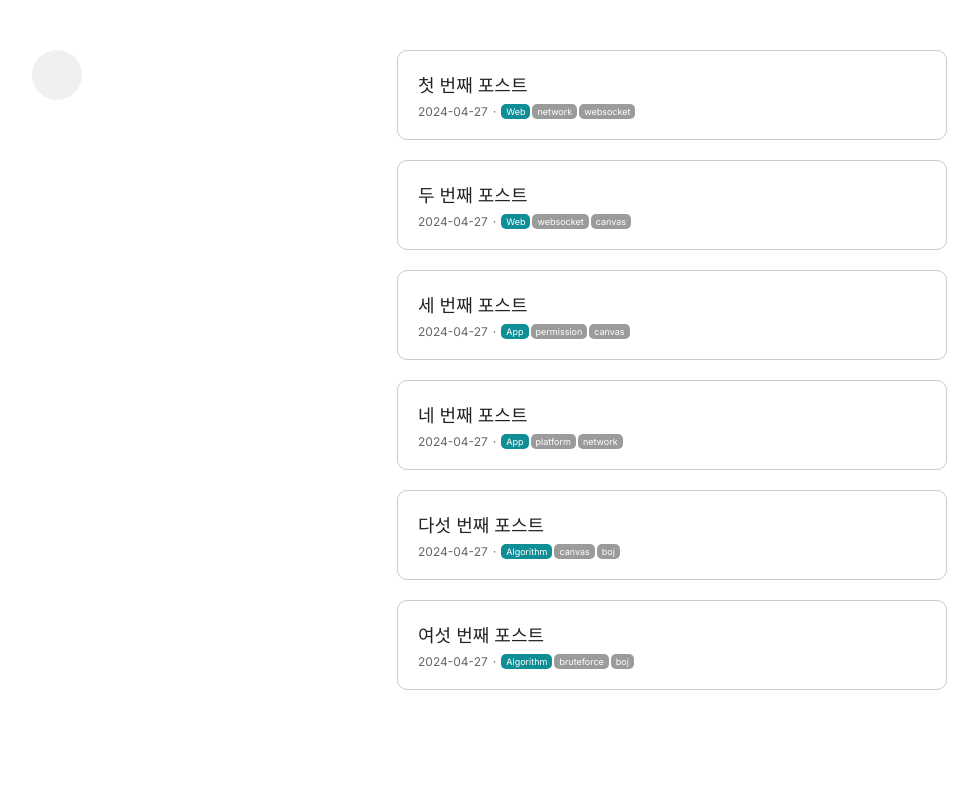
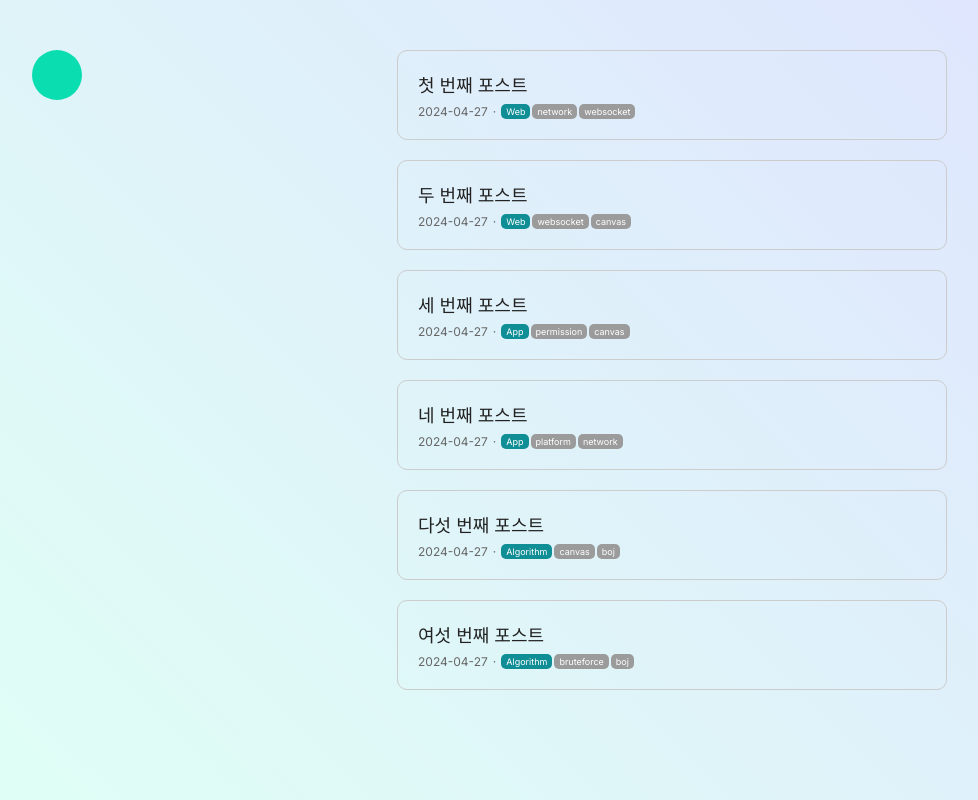
Before and after one commit to namooplus/namoo, a Next.js app in the folder apps/note/: page / in a window 1280 px wide. Shown: the whole page, without its empty margins (18-996 px from the left). Built offline with nearby package versions, Linux system fonts and the light colour scheme.

Commit message:
feat: set background color

```diff
--- a/apps/note/src/app/globals.css
+++ b/apps/note/src/app/globals.css
@@ -4,6 +4,10 @@
   margin: 0;
 }
 
+body {
+  background: linear-gradient(45deg, #dffff5 0%, #dfe2ff 100%);
+}
+
 a {
   color: inherit;
   text-decoration: none;
--- a/apps/note/src/components/Sidebar/index.module.css
+++ b/apps/note/src/components/Sidebar/index.module.css
@@ -9,5 +9,5 @@
   width: 50px;
   height: 50px;
   border-radius: 50%;
-  background-color: #f0f0f0;
+  background-color: #0adeb0;
 }
```
